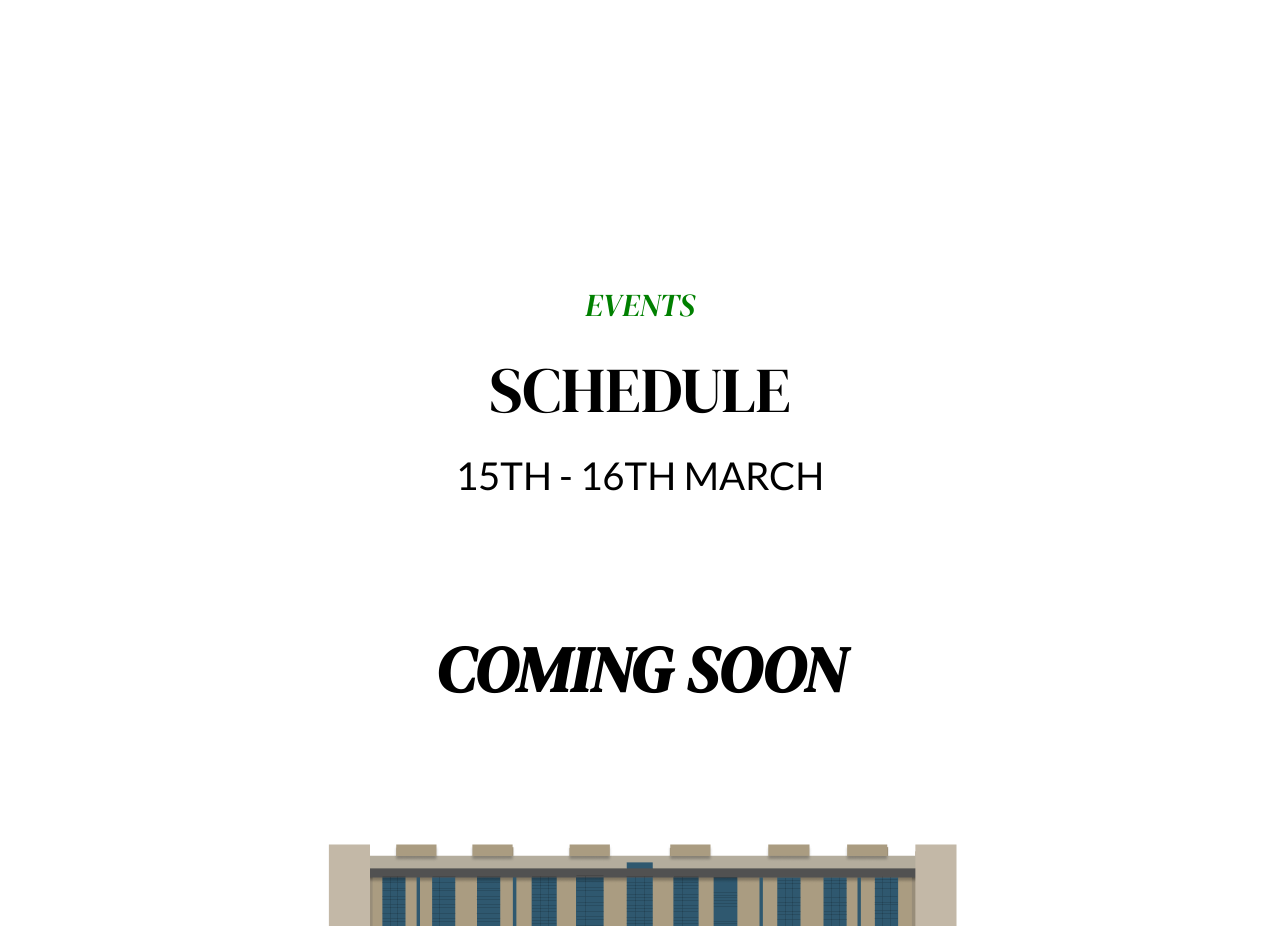
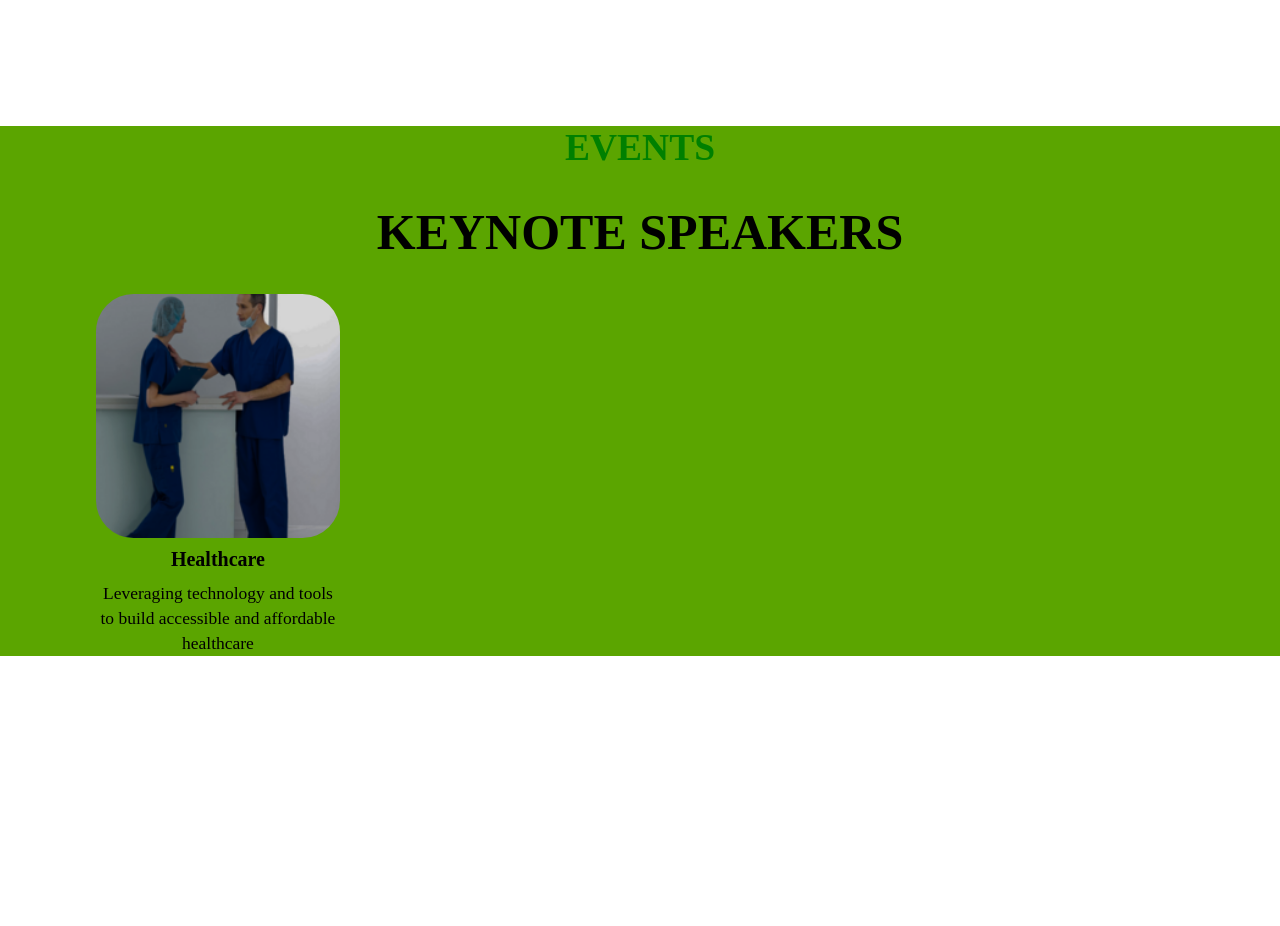
Before and after one commit to divyansh-4/RIISE_24, a React (Create React App) app in the folder riise/: page / in a window 1280 px wide. Shown: the part 2728-3654 px from the top of the page. Built offline with nearby package versions, Linux system fonts and the light colour scheme; a web font is replaced by a local one.

Commit message:
Added speaker section

```diff
--- a/riise/src/App.js
+++ b/riise/src/App.js
@@ -6,6 +6,7 @@ import Schedule from "./components/Schedule";
 import ThemePage from "./components/Themes";
 import Navbar from "./components/Navbar";
 import About from './components/About';
+import Keynote from './components/Keynote';
 
 const App = () => {
   const footerRef = useRef();
@@ -20,6 +21,7 @@ const App = () => {
       <Header />
       <About />
       <ThemePage />
+      <Keynote />
       <Schedule/>
       <Footer footerRef={footerRef}/>
     </div>
--- /dev/null
+++ b/riise/src/components/Keynote.css
@@ -0,0 +1,54 @@
+/* body {
+    background-color: #fffeee;
+    margin: 0;
+    padding: 0;
+} */
+
+.keynote-container {
+    margin-top: 5rem;
+    background-color: #5BA500;
+}
+
+.keynote-container * {
+    text-decoration: none;
+}
+
+.keynote-container a {
+    color: inherit
+}
+
+.keynote-container a:visited {
+    color: inherit;
+}
+
+.theme-heading,
+.section-heading {
+    text-align: center;
+}
+
+.theme-heading {
+    color: green;
+}
+
+.section-heading {
+    color: black;
+}
+
+
+.theme-card-row-container {
+    width: 1350px;
+    margin: 0 auto;
+}
+
+@media screen and (max-width: 1450px) {
+    .theme-card-row-container {
+        width: 85%;
+    }
+
+}
+
+@media screen and (max-width: 768px) {
+    .section-heading {
+        font-size: 1.5rem;
+    }
+}
--- /dev/null
+++ b/riise/src/components/Keynote.js
@@ -0,0 +1,34 @@
+import React from "react";
+import "./Keynote.css";
+import image1 from "./Design for india.png";
+import image2 from "./Robotics and space technology.png";
+import image3 from "./Bridging Theory and Practice.png";
+import image4 from "./Computational Gastronomy.png";
+import image5 from "./Sustainable Mobility.png";
+import image6 from "./5G-6G.png";
+import image7 from "./Advanced Multicore System.png";
+import image8 from "./healthcare_card.png";
+import Card from "../containers/Card";
+import RowOverflow from "../containers/RowOverflow";
+import { Link } from "react-router-dom";
+
+const Keynote = () => {
+    return (
+        <div className="keynote-container">
+            <h2 className="theme-heading">EVENTS</h2>
+            <h1 className="section-heading">KEYNOTE SPEAKERS</h1>
+            <div className="keynote-card-row-container">
+                <RowOverflow count={4}>
+                        <Card
+                            title="Healthcare"
+                            body="Leveraging technology and tools to build accessible and affordable healthcare"
+                            image={image8}
+                            alt="India"
+                        />
+                </RowOverflow>
+            </div>
+        </div>
+    );
+};
+
+export default Keynote;
--- a/riise/src/components/Themes.css
+++ b/riise/src/components/Themes.css
@@ -6,6 +6,7 @@
 
 .theme-container{
     margin-top: 5rem;
+
 }
 
 .theme-container *{
@@ -34,13 +35,13 @@
 }
 
 
-.theme-card-row-container{
+.keynote-card-row-container{
     width: 1350px;
     margin: 0 auto;
 }
 
 @media screen and (max-width: 1450px) {
-    .theme-card-row-container{
+    .keynote-card-row-container{
         width: 85%;
     }
 
--- a/riise/src/components/Themes.js
+++ b/riise/src/components/Themes.js
@@ -18,7 +18,7 @@ const ThemePage = () => {
       <h2 className="theme-heading">THEME</h2>
       <h1 className="section-heading">BUILD FOR INDIA</h1>
       <div className="theme-card-row-container">
-        <RowOverflow>
+        <RowOverflow count={6}>
           <Link to="/healthcare">
             <Card
               title="Healthcare"
--- a/riise/src/containers/RowOverflow.js
+++ b/riise/src/containers/RowOverflow.js
@@ -1,14 +1,17 @@
+import React from "react";
 import { useState, useEffect } from "react";
 import "./RowOverflow.css";
 
-const RowOverflow = ({ children }) => {
+const RowOverflow = ({ children, count }) => {
   const [rowCount, setRowCount] = useState(6);
 
   useEffect(() => {
-    function changeCount(e) {
+    function changeCount() {
       const w = window.innerWidth;
-      if (w >= 1500) {
-        setRowCount(6);
+      if (!Array.isArray(children) || children.length === 1) {
+        setRowCount(4);
+      } else if (w >= 1500) {
+        setRowCount(count);
       } else if (w >= 1150) {
         setRowCount(4);
       } else if (w >= 850) {
@@ -21,20 +24,27 @@ const RowOverflow = ({ children }) => {
     }
 
     changeCount();
-    window.addEventListener("resize", changeCount);
+    const handleResize = () => changeCount();
+    window.addEventListener("resize", handleResize);
     return () => {
-      window.removeEventListener("resize", changeCount);
+      window.removeEventListener("resize", handleResize);
     };
-  });
+  }, [children, count]);
+
+  if (!Array.isArray(children)) {
+    children = [children];
+  }
 
   return (
     <div
       className="rowoverflow-container"
       style={{ gridTemplateColumns: `repeat(${rowCount}, 1fr)` }}
     >
-      {children.map((child) => {
-        return <div className="rowoverflow-item">{child}</div>;
-      })}
+      {children.map((child, index) => (
+        <div key={index} className="rowoverflow-item">
+          {child}
+        </div>
+      ))}
     </div>
   );
 };
```
